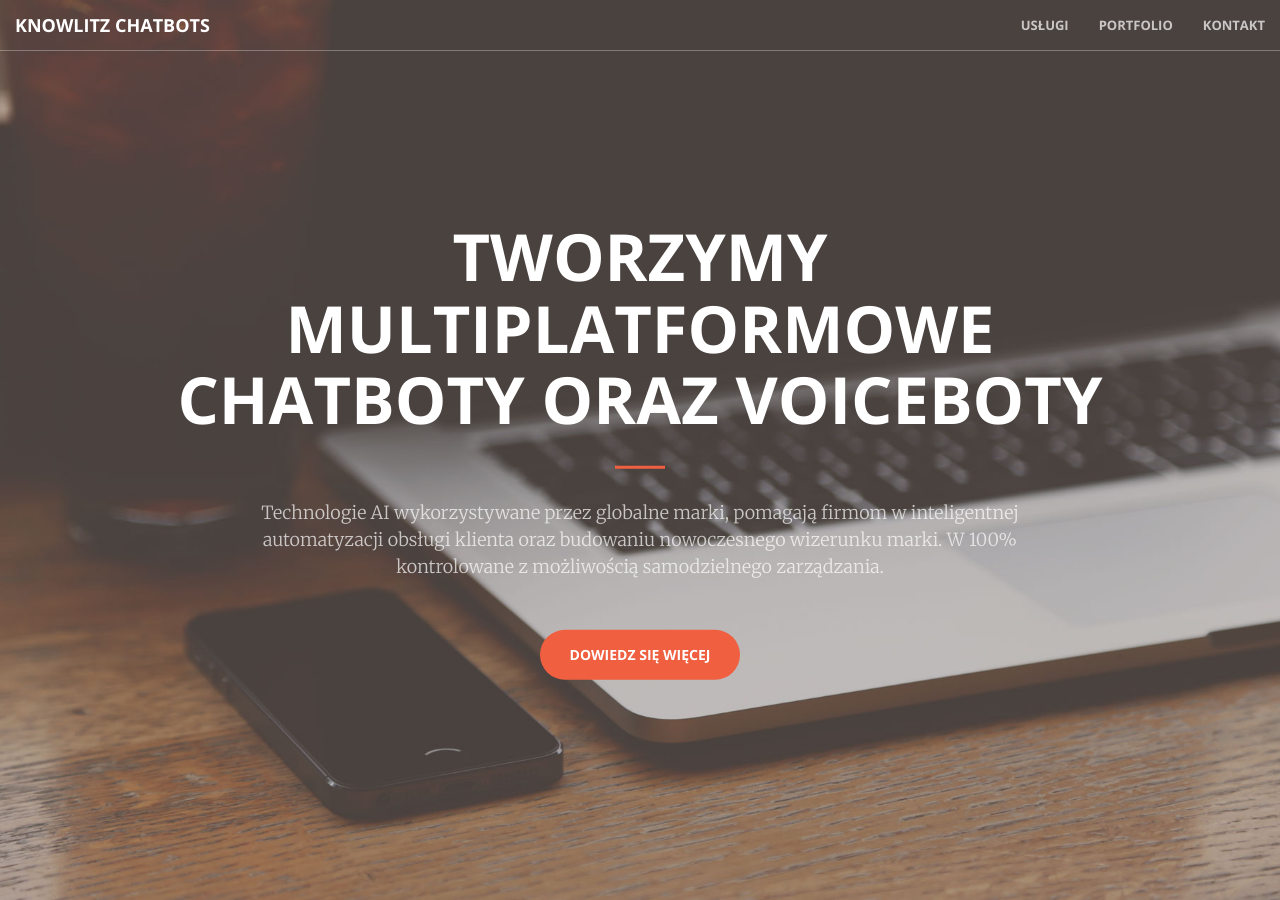
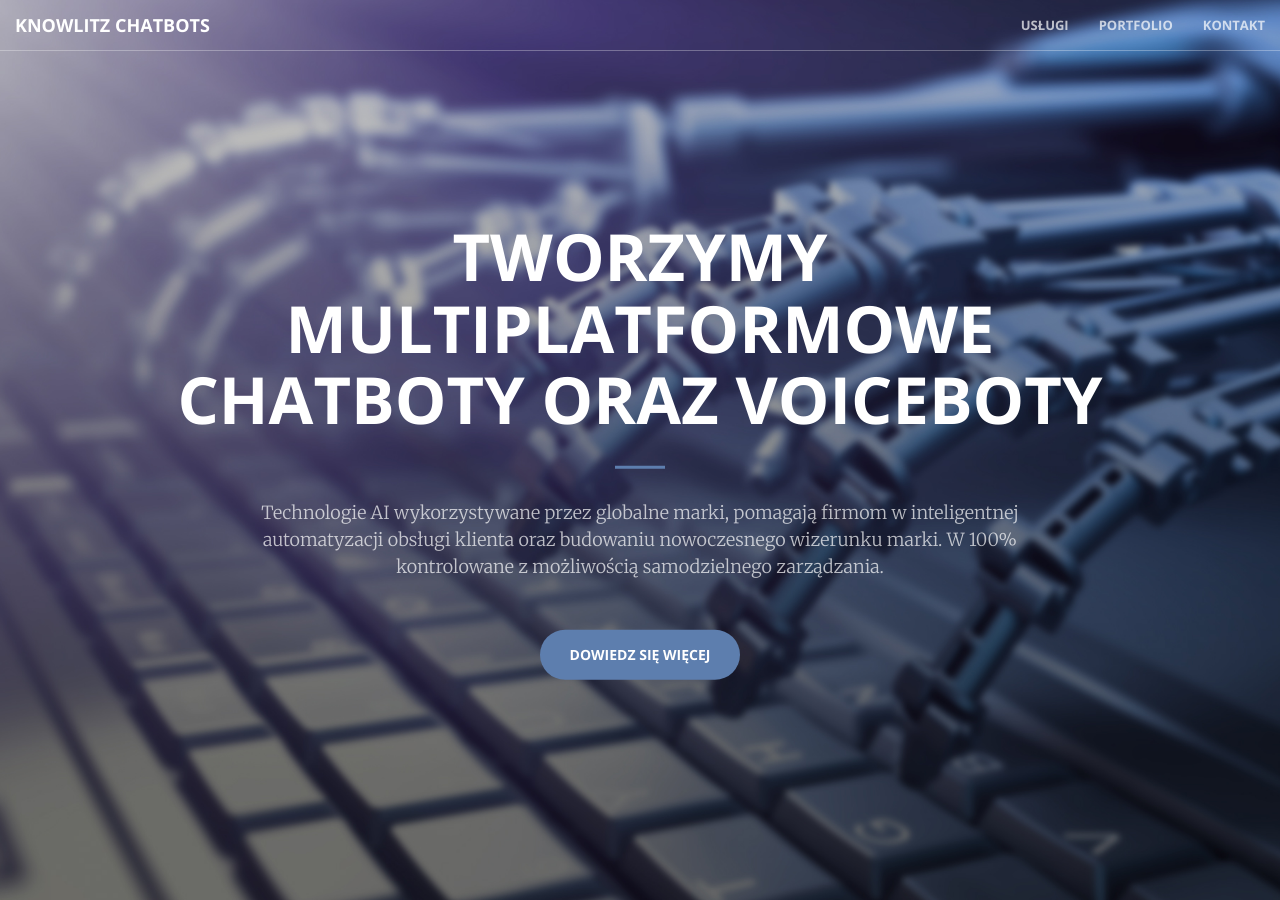
Before and after one commit to jakobowsky/jakobowsky.github.io, a Jekyll site: the page built from index.html, in a window 1280 px wide and 900 px high. Built offline with Jekyll 4.4.1, drawn with Linux system fonts in a browser that asks for light colours; some of the changed text lies outside the part shown.

Commit message:
css changes

```diff
--- a/_includes/contact.html
+++ b/_includes/contact.html
@@ -4,7 +4,7 @@
             <div class="col-lg-8 col-lg-offset-2 text-center">
                 <h2 class="section-heading">Skontaktuj się z nami.</h2>
                 <hr class="primary">
-                <p>Gotowy, zeby zaczac projekt z nami? Swietnie zadzwon do nas lub wyslij emaila. Mozesz rowniez skontaktowac się z nami poprzez facebooka lub instagrama. Odezwiemy się do Ciebie tak szybko jak to mozliwe!</p>
+                <p>Chcesz zacząć z nami projekt? Zadzwoń do nas lub napisz maila. Zapraszamy również do kontaktu w social media.</p>
             </div>
         <div class="col-lg-2 col-lg-offset-2 text-center">
             <!--<a href="https://facebook.com/{{ site.facebook_username }}">-->
--- a/_includes/portfolio.html
+++ b/_includes/portfolio.html
@@ -1,7 +1,7 @@
 <section class="no-padding" id="portfolio">
     <div class="container-fluid">
         <div class="row no-gutter">
-            <div class="col-lg-4 col-sm-6">
+            <div class="col-lg-4 col-sm-12">
                 <a href="#" class="portfolio-box">
                     <img src="img/portfolio/1.jpg" class="img-responsive" alt="">
                     <div class="portfolio-box-caption">
@@ -16,7 +16,7 @@
                     </div>
                 </a>
             </div>
-            <div class="col-lg-4 col-sm-6">
+            <div class="col-lg-4 col-sm-12">
                 <a href="#" class="portfolio-box">
                     <img src="img/portfolio/2.jpg" class="img-responsive" alt="">
                     <div class="portfolio-box-caption">
@@ -31,7 +31,8 @@
                     </div>
                 </a>
             </div>
-            <div class="col-lg-4 col-sm-6">
+
+            <div class="col-lg-4 col-sm-12">
                 <a href="#" class="portfolio-box">
                     <img src="img/portfolio/3.jpg" class="img-responsive" alt="">
                     <div class="portfolio-box-caption">
@@ -46,6 +47,7 @@
                     </div>
                 </a>
             </div>
+            <!--
             <div class="col-lg-4 col-sm-6">
                 <a href="#" class="portfolio-box">
                     <img src="img/portfolio/4.jpg" class="img-responsive" alt="">
@@ -91,6 +93,7 @@
                     </div>
                 </a>
             </div>
+        -->
         </div>
     </div>
 </section>
--- a/_includes/services.html
+++ b/_includes/services.html
@@ -13,28 +13,28 @@
                 <div class="service-box">
                     <i class="fa fa-4x fa-users wow bounceIn text-primary"></i>
                     <h3>Zaangazowanie</h3>
-                    <p class="text-muted">Precyzyjnie analizuje problem klientów oraz kontekst.</p>
+                    <p class="text-muted">Precyzyjnie analizuje problem klientów oraz kontekst wypowiedzi.</p>
                 </div>
             </div>
             <div class="col-lg-3 col-md-6 text-center">
                 <div class="service-box">
                     <i class="fa fa-4x fa-wechat wow bounceIn text-primary" data-wow-delay=".1s"></i>
                     <h3>Konwersacja</h3>
-                    <p class="text-muted">Pyta, odpowiada, prowadzi dialog, w 100% wirtualny.</p>
+                    <p class="text-muted">Pyta, odpowiada, prowadzi dialog, w 100% automatyczny.</p>
                 </div>
             </div>
             <div class="col-lg-3 col-md-6 text-center">
                 <div class="service-box">
                     <i class="fa fa-4x fa-check-circle wow bounceIn text-primary" data-wow-delay=".2s"></i>
-                    <h3>Rozwiązywanie</h3>
-                    <p class="text-muted">W 100% automatycznie rozwiązuje część powtarzalnych problemów.</p>
+                    <h3>Spokój</h3>
+                    <p class="text-muted">Rozwiązuje powtarzalne problemy, bez konieczności angażowania pracowników.</p>
                 </div>
             </div>
             <div class="col-lg-3 col-md-6 text-center">
                 <div class="service-box">
                     <i class="fa fa-4x fa-exchange wow bounceIn text-primary" data-wow-delay=".3s"></i>
                     <h3>Transakcje i konwersje</h3>
-                    <p class="text-muted">Zwiększa liczbę klików i konwersji, przekładając je na sprzedaż.</p>
+                    <p class="text-muted">Zwiększa liczbę interakcji klientów i przekłada je na sprzedaż.</p>
                 </div>
             </div>
         </div>
--- a/_sass/_base.scss
+++ b/_sass/_base.scss
@@ -155,7 +155,7 @@ header {
     min-height: auto;
     @include background-cover;
     background-position: center;
-    background-image: url('../img/header.jpg');
+    background-image: url('../img/header_ai.jpg');
     text-align: center;
     color: white;
     .header-content {
@@ -292,6 +292,7 @@ header {
 .no-gutter > [class*='col-'] {
     padding-right:0;
     padding-left:0;
+    background-color: #232323;
 }
 
 // Button Styles
--- a/css/main.scss
+++ b/css/main.scss
@@ -34,7 +34,7 @@
 // }
 
 // variables.less
-$theme-primary: #F05F40;
+$theme-primary: #5d7eae;
 $theme-dark: #222;
 
 // Import partials from `sass_dir` (defaults to `_sass`)
```
Also changed, not shown: img/header_ai.jpg (added), 2 other files.
